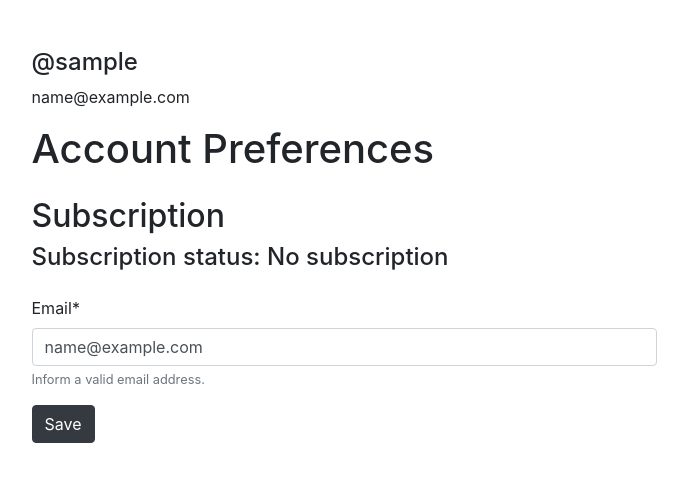
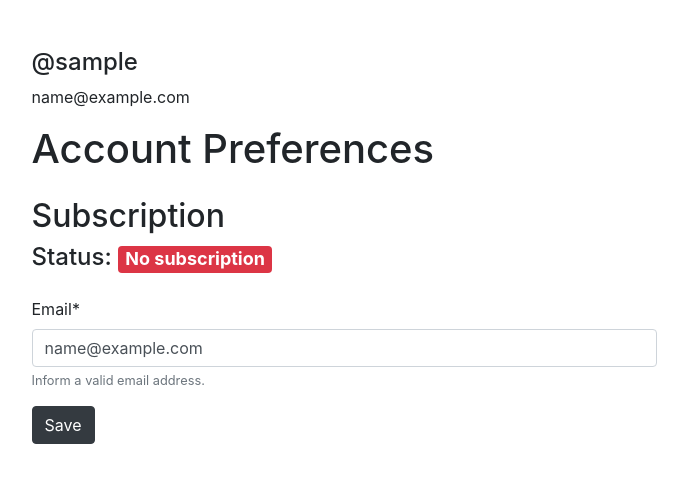
Before and after one commit to DersJ/jumpahead, a Django app: page /account/profile/ in a window 1280 px wide. Shown: the part 56-539 px from the top of the page, without its empty margins (296-984 px from the left). Run offline with Django 3.2, Linux system fonts and the light colour scheme; the visitor is signed in with stand-in values (Sample User, id 1); parts of the project's set-up code (start-up, migrations or seed data) failed here and were passed over; some libraries are stand-ins or nearby versions.

Commit message:
profile page

```diff
--- a/customauth/admin.py
+++ b/customauth/admin.py
@@ -28,6 +28,9 @@ class UserAdmin(auth_admin.UserAdmin):
             'groups'
             )
         }),
+        ('Subscription', {
+            'fields': ('active_subscription', 'subscription_start_date', 'subscription_end_date'),
+        }),
         ('Time Information', {
             'fields': ('time_created', 'time_updated'),
         }),
--- a/templates/account/profile.html
+++ b/templates/account/profile.html
@@ -17,10 +17,10 @@
 
     <div class="my-4">
         <h2>Subscription</h2>
-        <h4>Subscription status: {% if user.active_subscription %} Active {% else %} No subscription {% endif %}</h4>
+        <h4>Status: {% if user.active_subscription %} <span class="badge badge-success">Active</span> {% else %} <span class="badge badge-danger">No subscription</span> {% endif %}</h4>
 
         {% if user.active_subscription %}
-        <h5>Subscription Details</h5>
+        <h5>Details</h5>
         <p>Started on {{ user.subscription_start_date }} and ends on {{ user.subscription_end_date }}</p>
 
         {% else %}{% endif %}
```
